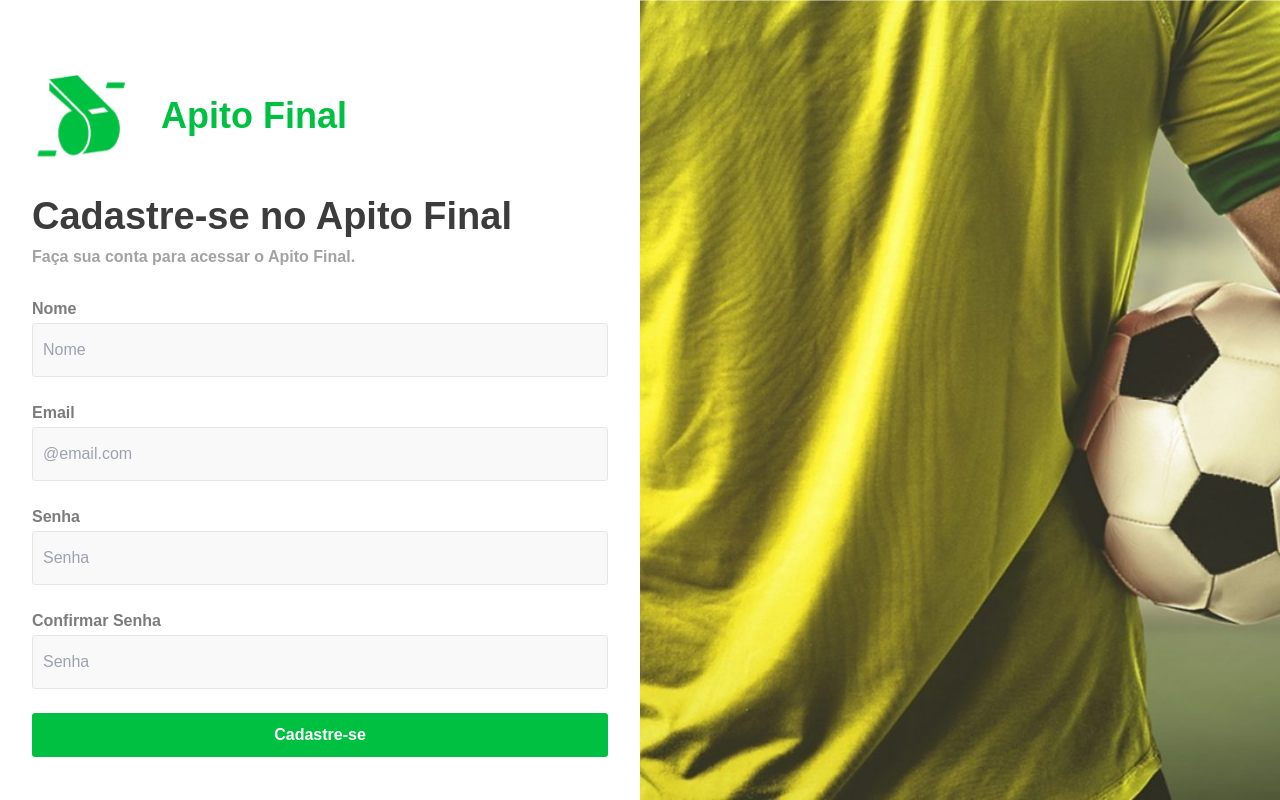
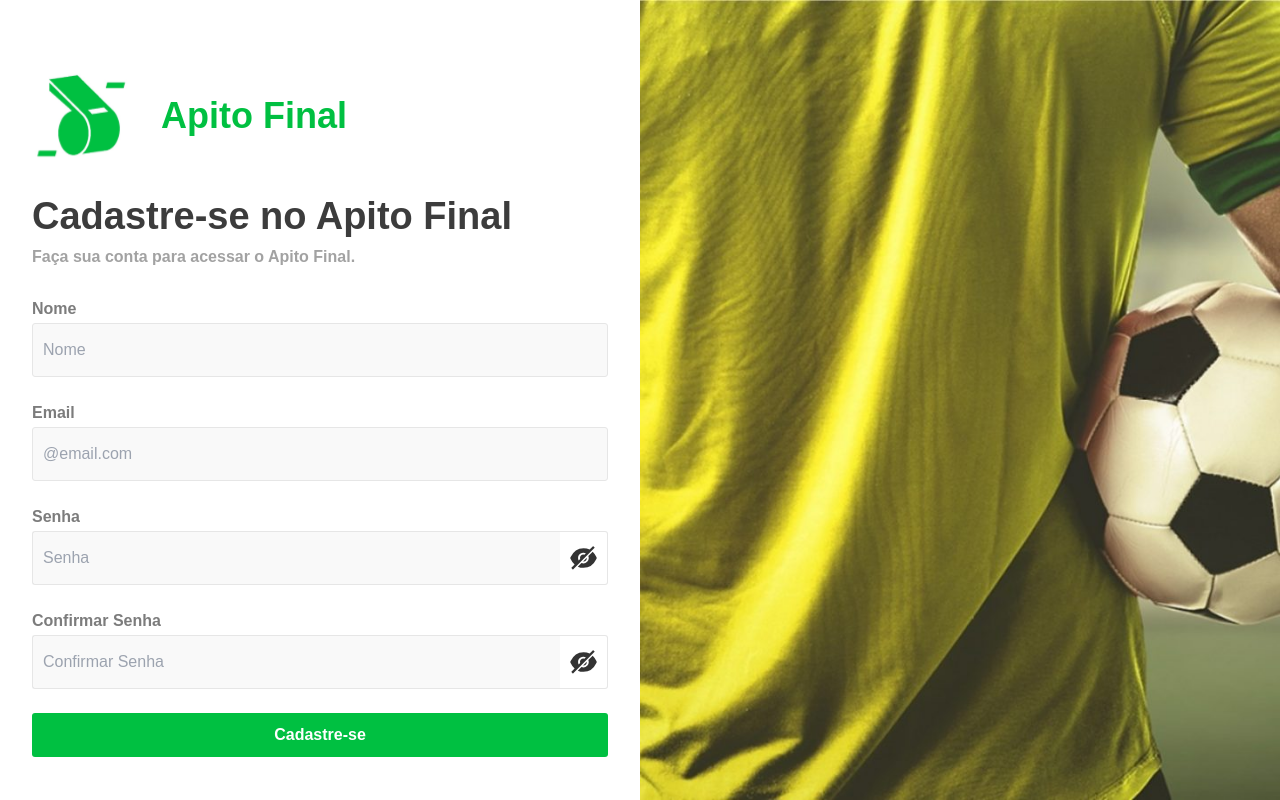
Before and after one commit to zairobastos/ApitoFinal-front, a React (Vite) app: page /cadastrar in a window 1280 px wide. Built offline with nearby package versions, Linux system fonts and the light colour scheme.

Commit message:
Melhorando a usabilidade do input password

```diff
--- a/package.json
+++ b/package.json
@@ -17,6 +17,7 @@
     "phosphor-react": "^1.4.1",
     "react": "^18.0.0",
     "react-dom": "^18.0.0",
+    "react-icons": "^4.4.0",
     "react-router-dom": "^6.3.0",
     "react-scroll": "^1.8.7",
     "scrollreveal": "^4.0.9",
--- a/src/components/login/form/index.tsx
+++ b/src/components/login/form/index.tsx
@@ -1,3 +1,4 @@
+import { Password } from "./password/index";
 import { Inputs } from "../input";
 
 export const Input = () => {
@@ -10,12 +11,7 @@ export const Input = () => {
 				type="email"
 				mb="mb-7"
 			/>
-			<Inputs
-				id="senha"
-				label="Senha"
-				placeholder="Senha"
-				type="password"
-			/>
+			<Password id="senha" label="Senha" placeholder="Senha" />
 		</>
 	);
 };
--- /dev/null
+++ b/src/components/login/form/password/index.tsx
@@ -0,0 +1,50 @@
+import { AiFillEye, AiFillEyeInvisible } from "react-icons/ai";
+import { Inputi } from "../style";
+import { useState } from "react";
+
+type dados = {
+	label: string;
+	id: string;
+	placeholder: string;
+	mt?: string;
+};
+
+export const Password = ({ id, label, placeholder, mt }: dados) => {
+	const [tipo, setTipo] = useState("password");
+	const [show, setShow] = useState(false);
+
+	const handleClick = () => {
+		setShow(!show);
+		setTipo(show ? "password" : "text");
+	};
+	return (
+		<div className={`flex flex-wrap flex-col gap-1.5 ${mt}`}>
+			<label
+				htmlFor={id}
+				className="text-base font-sans font-semibold leading-4 text-labelLogin"
+			>
+				{label}
+			</label>
+			<Inputi className="flex flex-wrap items-center">
+				<input
+					type={tipo}
+					name={id}
+					id={id}
+					placeholder={placeholder}
+					className="px-2.5 password py-3.5 rounded-inputLogin bg-input border-inputBorder border-solid border-borderInput"
+				/>
+				{show ? (
+					<AiFillEye
+						className="h-13 w-8 olho bg-input"
+						onClick={handleClick}
+					/>
+				) : (
+					<AiFillEyeInvisible
+						className="h-13 w-8 olho"
+						onClick={handleClick}
+					/>
+				)}
+			</Inputi>
+		</div>
+	);
+};
--- /dev/null
+++ b/src/components/login/form/style.ts
@@ -0,0 +1,19 @@
+import styled from "styled-components";
+
+export const Inputi = styled.div`
+	.password {
+		width: calc(100% - 48px);
+		border-top-right-radius: 0;
+		border-bottom-right-radius: 0;
+		border-right: none;
+	}
+	.olho {
+		width: 48px;
+		padding: 0px 8px;
+		border: 0.0625rem solid #e6e6e6;
+		border-left: none;
+		border-top-right-radius: 3px;
+		border-bottom-right-radius: 3px;
+		color: #333;
+	}
+`;
--- a/src/views/cadastrar/index.tsx
+++ b/src/views/cadastrar/index.tsx
@@ -5,6 +5,7 @@ import { HeaderForm } from "../../components/login/headerForm";
 import { Input } from "../../components/login/form";
 import { CadContainer } from "./style";
 import { Inputs } from "../../components/login/input";
+import { Password } from "../../components/login/form/password";
 
 export const Cadastrar = () => {
 	return (
@@ -30,12 +31,11 @@ export const Cadastrar = () => {
 						mb="mb-7"
 					/>
 					<Input />
-					<Inputs
+					<Password
 						id="confirmarSenha"
 						label="Confirmar Senha"
-						placeholder="Senha"
-						type="password"
-						mb="mt-7"
+						placeholder="Confirmar Senha"
+						mt="mt-7"
 					/>
 					<button className="bg-verde-claro text-white mt-6 mb-3 rounded-inputLogin py-2.5 text-base font-sans font-semibold ">
 						Cadastre-se
--- a/tailwind.config.js
+++ b/tailwind.config.js
@@ -16,6 +16,7 @@ module.exports = {
 			height: {
 				102.3: "6.794",
 				padrao_tela: "47.953",
+				13: "54px",
 			},
 			fontSize: {
 				menu: "1.432rem",
```
Also changed, not shown: 2 other files (tests, documents, lock files or other folders).
